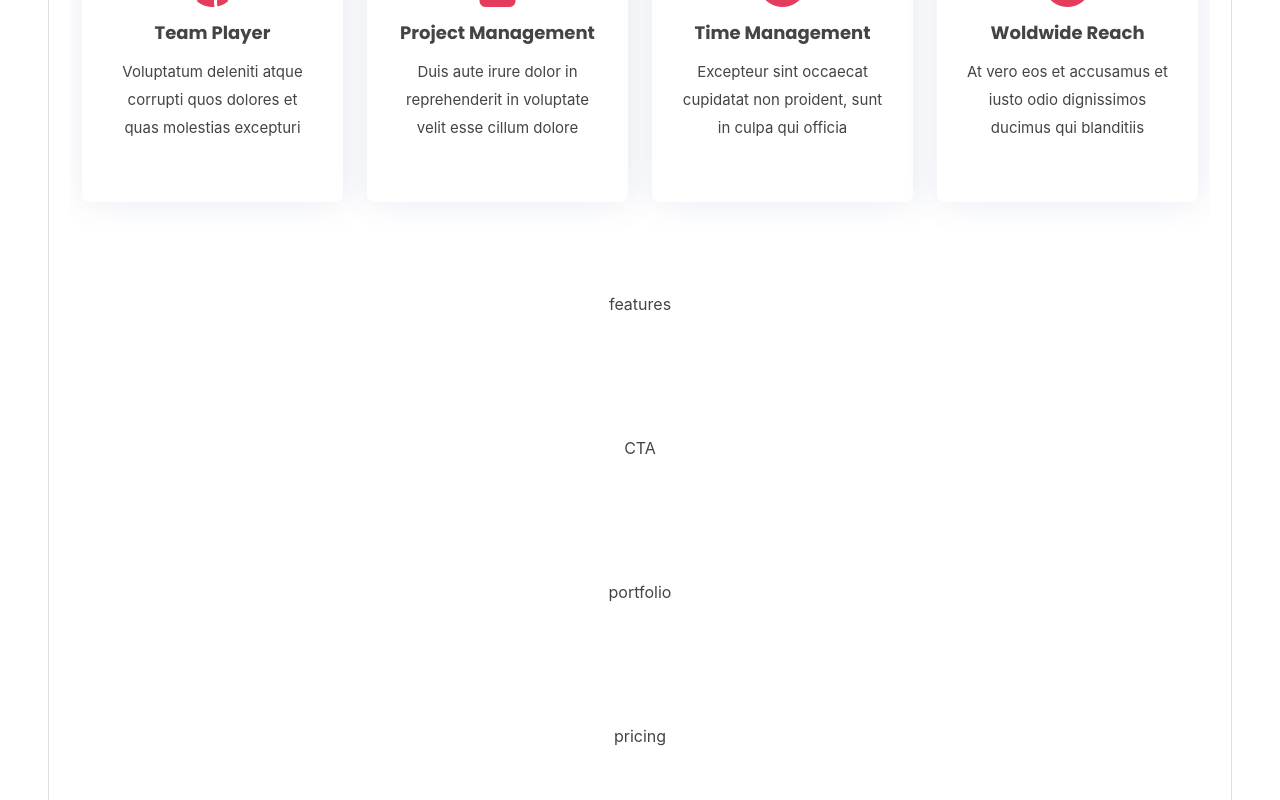
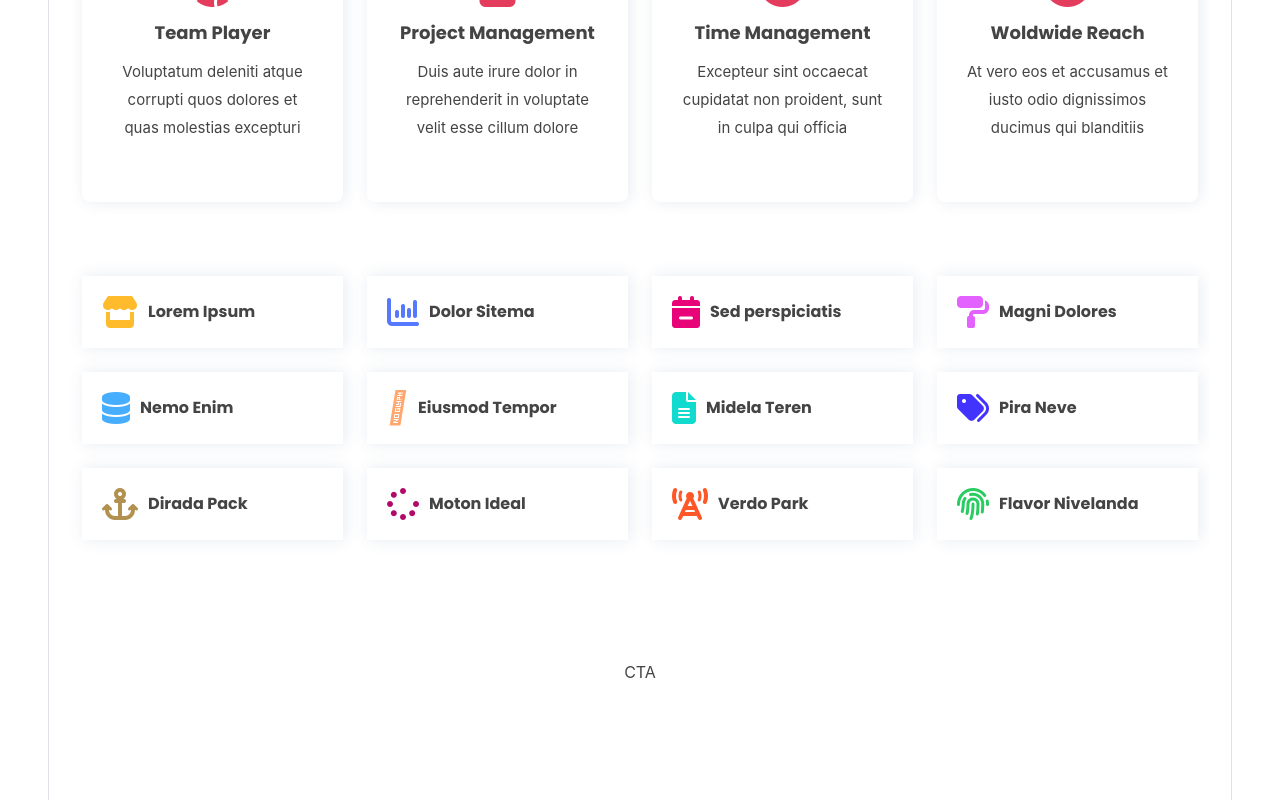
Before and after one commit to edk21/bootstrap-template, a React (Create React App) app: page / in a window 1280 px wide. Shown: the part 1665-2465 px from the top of the page. Built offline with nearby package versions, Linux system fonts and the light colour scheme.

Commit message:
features section added

```diff
--- a/src/components/Features/Features.css
+++ b/src/components/Features/Features.css
@@ -0,0 +1,27 @@
+#features{
+    padding-top: 20px;
+}
+#features .icons-box{
+    display: flex;
+    align-items: center;
+    padding: 20px;
+    transition: ease-in-out 0.3s;
+    box-shadow: 2px 0px 15px rgba(68, 88, 144, 0.12);
+}
+#features .icons-box i{
+    font-size: 32px;
+    padding-right: 10px;
+    line-height: 1;
+}
+#features .icons-box h3{
+    font-weight: 700;
+    margin: 0;
+    padding: 0;
+    line-height: 1;
+    font-size: 16px;
+    transition: 0.5s;
+    cursor: pointer;
+}
+#features .icons-box h3:hover{
+    color: #e43c5c;
+}
--- a/src/components/Features/index.js
+++ b/src/components/Features/index.js
@@ -1,12 +1,86 @@
 import React from 'react'
-import { Container } from 'react-bootstrap'
+import { Container, Row, Col } from 'react-bootstrap'
 import "./Features.css"
+
+const featuresItems = [
+  {
+    icon: "fa-solid fa-store",
+    title: "Lorem Ipsum",
+    color: "#ffbb2c"
+  },
+  {
+    icon: "fa-solid fa-chart-column",
+    title: "Dolor Sitema",
+    color: "#5578ff"
+  },
+  {
+    icon: "fa-solid fa-calendar-minus",
+    title: "Sed perspiciatis",
+    color: "#e80378"
+  },
+  {
+    icon: "fa-solid fa-paint-roller",
+    title: "Magni Dolores",
+    color: "#e361ff"
+  },
+  {
+    icon: "fa-solid fa-database",
+    title: "Nemo Enim",
+    color: "#47aeff"
+  },
+  {
+    icon: "fa-light fa-circle-dot",
+    title: "Eiusmod Tempor",
+    color: "#ffa76e"
+  },
+  {
+    icon: "fa-solid fa-file-lines",
+    title: "Midela Teren",
+    color: "#11dbcf"
+  },
+  {
+    icon: "fa-solid fa-tags",
+    title: "Pira Neve",
+    color: "#4233ff"
+  },
+  {
+    icon: "fa-solid fa-anchor",
+    title: "Dirada Pack",
+    color: "#b2904f"
+  },
+  {
+    icon: "fa-solid fa-spinner",
+    title: "Moton Ideal",
+    color: "#b20969"
+  },
+  {
+    icon: "fa-solid fa-tower-cell",
+    title: "Verdo Park",
+    color: "#ff5828"
+  },
+  {
+    icon: "fa-solid fa-fingerprint",
+    title: "Flavor Nivelanda",
+    color: "#29cc61"
+  },
+]
 
 const Features = () => {
   return (
-    <section>
-        <Container fluid className="featuresContainer">
-            features
+    <section id="features">
+        <Container className="featuresContainer">
+            <Row>
+              {
+                featuresItems.map((item, index) => (
+                  <Col key={index} lg={3} md={4} className="featureItem mt-4">
+                    <div className="icons-box">
+                      <i className={item.icon} style={{color: item.color}}></i>
+                      <h3>{item.title}</h3>
+                    </div>
+                  </Col>
+                ))
+              }
+            </Row>
         </Container>
     </section>
   )
--- a/src/components/Services/Services.css
+++ b/src/components/Services/Services.css
@@ -6,7 +6,7 @@
     position: relative;
     overflow: hidden;
     background: #fff;
-    box-shadow: 2px 0 35px 0 rgba(68, 88, 144, 0.12);
+    box-shadow: 2px 0 15px 0 rgba(68, 88, 144, 0.12);
     transition: all 0.3s ease-in-out;
     border-radius: 8px;
     z-index: 1;
```
